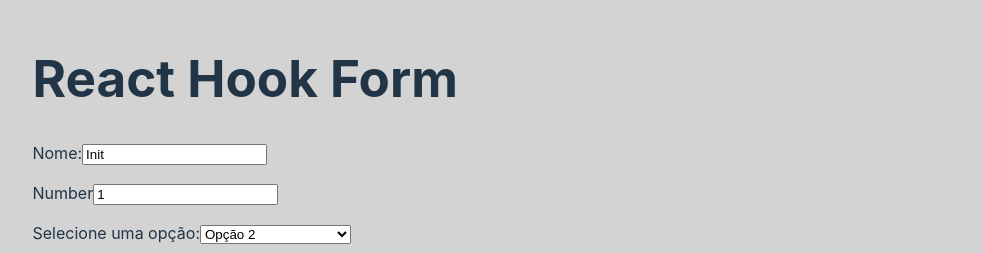
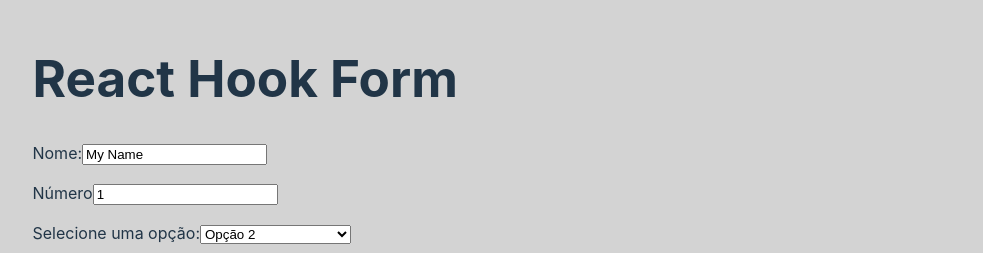
Before and after one commit to victor-magaldi/forms-libs-studies, a React (Vite) app: page / in a window 1280 px wide. Shown: the part 190-443 px from the top of the page, without its empty margins (148-1131 px from the left). Built offline with nearby package versions, Linux system fonts and the light colour scheme.

Commit message:
fix details

```diff
--- a/src/components/Form/HookForm.tsx
+++ b/src/components/Form/HookForm.tsx
@@ -9,11 +9,12 @@ import { InputText } from "./Inputs/InputText";
 import { InputNumber } from "./Inputs/InputNumber";
 import { CheckboxGroup } from "./Inputs/CheckboxGroup";
 import { useFormContextCustom } from "../../context/FormContext";
+import { dataMonths } from "./dataCheckbox";
 
 export function Form() {
   const { handleSubmit, control } = useForm<FormValues>({
     defaultValues: {
-      firstName: "Init",
+      firstName: "My Name ",
       number: "1",
     },
     mode: "onChange",
@@ -38,24 +39,7 @@ export function Form() {
         name="seletor"
         rules={{ required: true }}
       />
-      <CheckboxGroup
-        options={[
-          { label: "Janeiro", value: "jan" },
-          { label: "Fevereiro", value: "fev" },
-          { label: "Março", value: "mar" },
-          { label: "Abril", value: "abr" },
-          { label: "Maio", value: "mai" },
-          { label: "Junho", value: "jun" },
-          { label: "Julho", value: "jul" },
-          { label: "Agosto", value: "ago" },
-          { label: "Setembro", value: "set" },
-          { label: "Outubro", value: "out" },
-          { label: "Novembro", value: "nov" },
-          { label: "Dezembro", value: "dez" },
-        ]}
-        name="meses"
-        control={control}
-      />
+      <CheckboxGroup options={dataMonths} name="meses" control={control} />
       <input type="submit" />
     </form>
   );
--- a/src/components/Form/Inputs/InputNumber.tsx
+++ b/src/components/Form/Inputs/InputNumber.tsx
@@ -8,7 +8,7 @@ export const InputNumber: React.FC<UseControllerProps<FormValues>> = (
 
   return (
     <div>
-      <label htmlFor={props.name}>Number</label>
+      <label htmlFor={props.name}>Número</label>
       <input
         {...field}
         placeholder={props.name}
--- /dev/null
+++ b/src/components/Form/dataCheckbox.ts
@@ -0,0 +1,14 @@
+export const dataMonths = [
+  { label: "Janeiro", value: "jan" },
+  { label: "Fevereiro", value: "fev" },
+  { label: "Março", value: "mar" },
+  { label: "Abril", value: "abr" },
+  { label: "Maio", value: "mai" },
+  { label: "Junho", value: "jun" },
+  { label: "Julho", value: "jul" },
+  { label: "Agosto", value: "ago" },
+  { label: "Setembro", value: "set" },
+  { label: "Outubro", value: "out" },
+  { label: "Novembro", value: "nov" },
+  { label: "Dezembro", value: "dez" },
+];
```
